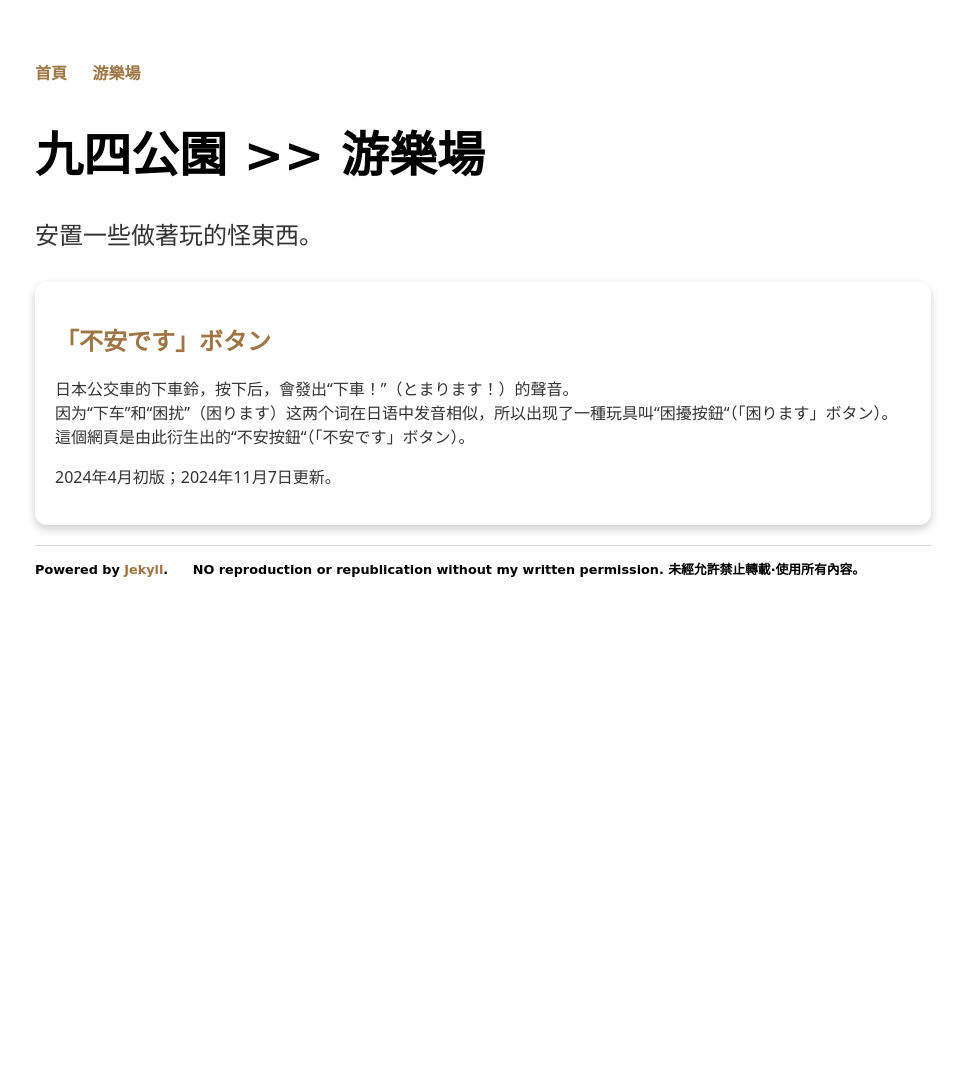
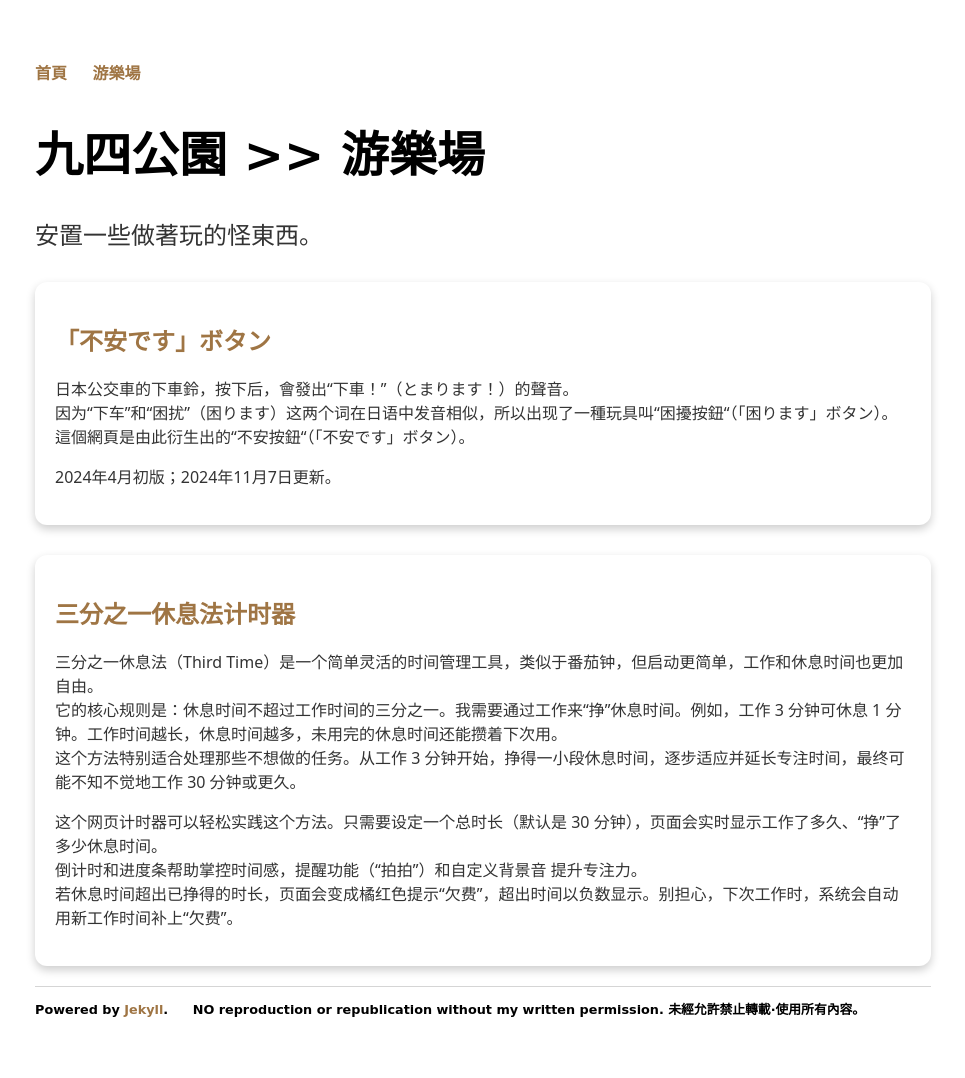
Before and after one commit to 9and4/9and4.github.io, a Jekyll site: the page built from projects/index.html, in a window 1280 px wide. Shown: the whole page, without its empty margins (157-1122 px from the left). Built offline with Jekyll 4.4.1, drawn with Linux system fonts in a browser that asks for light colours; before the commit the page ends 900 px from its top, so only the background shows below that.

Commit message:
Update index.html
三分之一休息法计时器

```diff
--- a/projects/index.html
+++ b/projects/index.html
@@ -16,4 +16,18 @@ title: 九四公園 >> 游樂場
  <p>
    2024年4月初版；2024年11月7日更新。
  </p>
- </div> <!-- /.project-box -->
+</div>
+
+<div class="project-box">
+ <h2><a href="/projects/thirdtime">三分之一休息法计时器</a></h2>
+ <p>
+  三分之一休息法（Third Time）是一个简单灵活的时间管理工具，类似于番茄钟，但启动更简单，工作和休息时间也更加自由。<br>
+  它的核心规则是：休息时间不超过工作时间的三分之一。我需要通过工作来“挣”休息时间。例如，工作 3 分钟可休息 1 分钟。工作时间越长，休息时间越多，未用完的休息时间还能攒着下次用。<br>
+  这个方法特别适合处理那些不想做的任务。从工作 3 分钟开始，挣得一小段休息时间，逐步适应并延长专注时间，最终可能不知不觉地工作 30 分钟或更久。
+ </p>
+ <p>
+  这个网页计时器可以轻松实践这个方法。只需要设定一个总时长（默认是 30 分钟），页面会实时显示工作了多久、“挣”了多少休息时间。<br>
+  倒计时和进度条帮助掌控时间感，提醒功能（“拍拍”）和自定义背景音 提升专注力。<br>
+  若休息时间超出已挣得的时长，页面会变成橘红色提示“欠费”，超出时间以负数显示。别担心，下次工作时，系统会自动用新工作时间补上“欠费”。
+ </p>
+</div>
```
Lines whose indentation alone changed are shown as unchanged.
